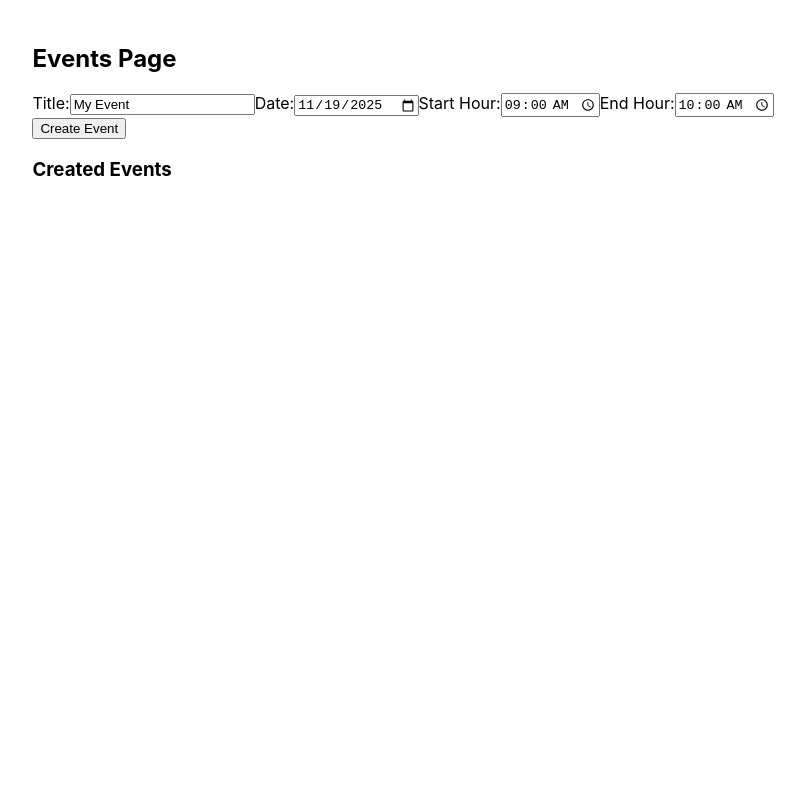
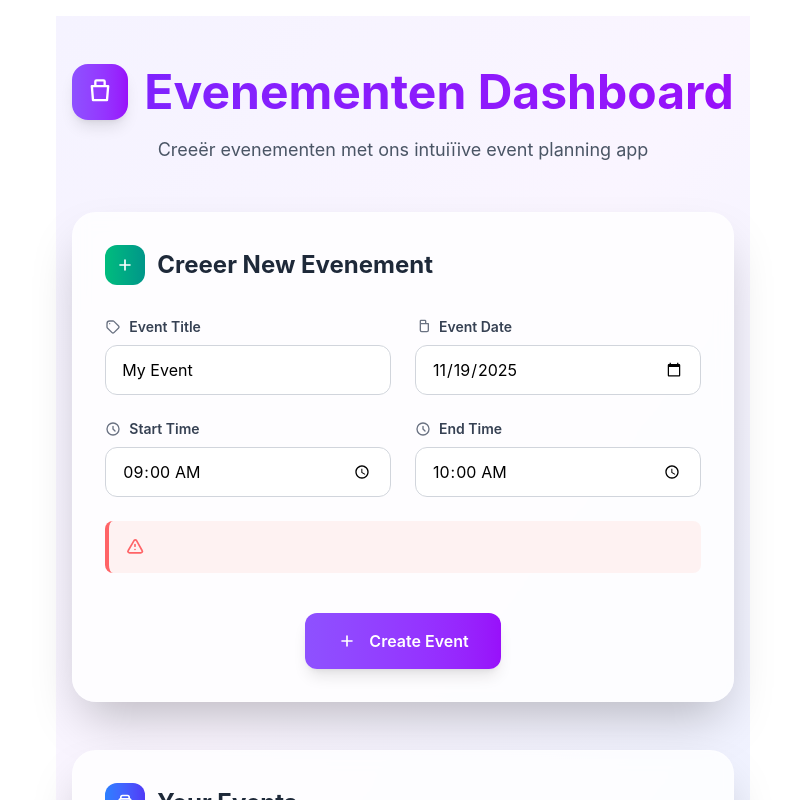
Before and after one commit to cdijkstra/CaesarForum, an Angular app: page / in a window 1280 px wide. Shown: the top 800 px of the page, without its empty margins (237-1042 px from the left). Built offline with nearby package versions, Linux system fonts and the light colour scheme.

Commit message:
tailwind

```diff
--- a/package.json
+++ b/package.json
@@ -28,7 +28,10 @@
     "@angular/forms": "^20.3.0",
     "@angular/platform-browser": "^20.3.0",
     "@angular/router": "^20.3.0",
+    "@tailwindcss/postcss": "^4.1.17",
+    "postcss": "^8.5.6",
     "rxjs": "~7.8.0",
+    "tailwindcss": "^4.1.17",
     "tslib": "^2.3.0"
   },
   "devDependencies": {
--- /dev/null
+++ b/postcss.config.js
@@ -0,0 +1,6 @@
+module.exports = {
+  plugins: {
+    '@tailwindcss/postcss': {},
+    autoprefixer: {},
+  }
+};
--- a/src/app/app.ts
+++ b/src/app/app.ts
@@ -1,10 +1,9 @@
 import { Component, signal } from '@angular/core';
 import { RouterOutlet } from '@angular/router';
-import {EventsComponent} from "./events/events";
 
 @Component({
   selector: 'app-root',
-    imports: [RouterOutlet, EventsComponent],
+    imports: [RouterOutlet],
   templateUrl: './app.html',
   styleUrl: './app.scss'
 })
--- a/src/app/events/events.html
+++ b/src/app/events/events.html
@@ -1,40 +1,193 @@
-<section class="events-page">
-  <h2>Events Page</h2>
-  <form (ngSubmit)="onSubmit()" class="event-form">
-    <label for="title">Title:</label>
-    <input id="title" type="text" [value]="title()" (input)="setTitle($event.target.value)" required />
+<div class="min-h-screen bg-gradient-to-br from-violet-50 via-purple-50 to-indigo-50 py-12 px-4">
+  <div class="max-w-4xl mx-auto">
+    <!-- Header Section -->
+    <div class="text-center mb-12">
+      <div class="inline-flex items-center gap-4 mb-4">
+        <div class="w-14 h-14 bg-gradient-to-r from-violet-500 to-purple-600 rounded-2xl flex items-center justify-center shadow-lg">
+          <svg class="w-7 h-7 text-white" fill="none" stroke="currentColor" viewBox="0 0 24 24">
+            <path stroke-linecap="round" stroke-linejoin="round" stroke-width="2" d="M8 7V3a1 1 0 011-1h6a1 1 0 011 1v4m-6 0h6m-6 0V7m6 0V7M5 7h14l-1 12H6L5 7z"/>
+          </svg>
+        </div>
+        <h2 class="text-5xl font-bold bg-gradient-to-r from-violet-600 to-purple-600 bg-clip-text text-transparent">
+          Evenementen Dashboard
+        </h2>
+      </div>
+      <p class="text-gray-600 text-lg max-w-2xl mx-auto">
+        Creeër evenementen met ons intuiïive event planning app
+      </p>
+    </div>
 
-    <label for="date">Date:</label>
-    <input id="date" type="date" [value]="date()" (input)="setDate($event.target.value)" required />
+    <!-- Event Creation Form -->
+    <div class="bg-white/80 backdrop-blur-sm rounded-3xl shadow-2xl border border-white/20 p-8 mb-12">
+      <div class="flex items-center gap-3 mb-8">
+        <div class="w-10 h-10 bg-gradient-to-r from-emerald-500 to-teal-600 rounded-xl flex items-center justify-center">
+          <svg class="w-5 h-5 text-white" fill="none" stroke="currentColor" viewBox="0 0 24 24">
+            <path stroke-linecap="round" stroke-linejoin="round" stroke-width="2" d="M12 6v6m0 0v6m0-6h6m-6 0H6"/>
+          </svg>
+        </div>
+        <h3 class="text-2xl font-bold text-gray-800">Creeer New Evenement</h3>
+      </div>
 
-    <label for="startHour">Start Hour:</label>
-    <input id="startHour" type="time" step="1800" [value]="startHour()" (input)="setStartHour($event.target.value)" required />
+      <form (ngSubmit)="onSubmit()" class="space-y-6">
+        <div class="grid grid-cols-1 md:grid-cols-2 gap-6">
+          <!-- Title Field -->
+          <div class="space-y-2">
+            <label for="title" class="block text-sm font-semibold text-gray-700 flex items-center gap-2">
+              <svg class="w-4 h-4 text-gray-500" fill="none" stroke="currentColor" viewBox="0 0 24 24">
+                <path stroke-linecap="round" stroke-linejoin="round" stroke-width="2" d="M7 7h.01M7 3h5c.512 0 1.024.195 1.414.586l7 7a2 2 0 010 2.828l-7 7a2 2 0 01-2.828 0l-7-7A1.994 1.994 0 013 12V7a4 4 0 014-4z"/>
+              </svg>
+              Event Title
+            </label>
+            <input
+              id="title"
+              type="text"
+              [value]="title()"
+              (input)="setTitle($event.target.value)"
+              required
+              class="w-full px-4 py-3 border border-gray-300 rounded-xl focus:ring-4 focus:ring-violet-100 focus:border-violet-500 transition-all duration-200 bg-white/80 backdrop-blur-sm placeholder-gray-400"
+              placeholder="Enter event title..."
+            />
+          </div>
 
-    <label for="endHour">End Hour:</label>
-    <input id="endHour" type="time" step="1800" [value]="endHour()" (input)="setEndHour($event.target.value)" required />
+          <!-- Date Field -->
+          <div class="space-y-2">
+            <label for="date" class="block text-sm font-semibold text-gray-700 flex items-center gap-2">
+              <svg class="w-4 h-4 text-gray-500" fill="none" stroke="currentColor" viewBox="0 0 24 24">
+                <path stroke-linecap="round" stroke-linejoin="round" stroke-width="2" d="M8 7V3a1 1 0 011-1h6a1 1 0 011 1v4m-8 0v10a2 2 0 002 2h8a2 2 0 002-2V7H8z"/>
+              </svg>
+              Event Date
+            </label>
+            <input
+              id="date"
+              type="date"
+              [value]="date()"
+              (input)="setDate($event.target.value)"
+              required
+              class="w-full px-4 py-3 border border-gray-300 rounded-xl focus:ring-4 focus:ring-violet-100 focus:border-violet-500 transition-all duration-200 bg-white/80 backdrop-blur-sm"
+            />
+          </div>
 
-    @if (!errorMessage()) {
-        <div class="error-message">{{ errorMessage() }}</div>
-        <button type="submit" [disabled]="!isFormValid()">Create Event</button>
+          <!-- Start Time Field -->
+          <div class="space-y-2">
+            <label for="startHour" class="block text-sm font-semibold text-gray-700 flex items-center gap-2">
+              <svg class="w-4 h-4 text-gray-500" fill="none" stroke="currentColor" viewBox="0 0 24 24">
+                <path stroke-linecap="round" stroke-linejoin="round" stroke-width="2" d="M12 8v4l3 3m6-3a9 9 0 11-18 0 9 9 0 0118 0z"/>
+              </svg>
+              Start Time
+            </label>
+            <input
+              id="startHour"
+              type="time"
+              step="1800"
+              [value]="startHour()"
+              (input)="setStartHour($event.target.value)"
+              required
+              class="w-full px-4 py-3 border border-gray-300 rounded-xl focus:ring-4 focus:ring-violet-100 focus:border-violet-500 transition-all duration-200 bg-white/80 backdrop-blur-sm"
+            />
+          </div>
+
+          <!-- End Time Field -->
+          <div class="space-y-2">
+            <label for="endHour" class="block text-sm font-semibold text-gray-700 flex items-center gap-2">
+              <svg class="w-4 h-4 text-gray-500" fill="none" stroke="currentColor" viewBox="0 0 24 24">
+                <path stroke-linecap="round" stroke-linejoin="round" stroke-width="2" d="M12 8v4l3 3m6-3a9 9 0 11-18 0 9 9 0 0118 0z"/>
+              </svg>
+              End Time
+            </label>
+            <input
+              id="endHour"
+              type="time"
+              step="1800"
+              [value]="endHour()"
+              (input)="setEndHour($event.target.value)"
+              required
+              class="w-full px-4 py-3 border border-gray-300 rounded-xl focus:ring-4 focus:ring-violet-100 focus:border-violet-500 transition-all duration-200 bg-white/80 backdrop-blur-sm"
+            />
+          </div>
+        </div>
+
+        <!-- Error Message -->
+        @if (!errorMessage()) {
+          <div class="bg-red-50 border-l-4 border-red-400 p-4 rounded-lg">
+            <div class="flex items-center">
+              <svg class="w-5 h-5 text-red-400 mr-3" fill="none" stroke="currentColor" viewBox="0 0 24 24">
+                <path stroke-linecap="round" stroke-linejoin="round" stroke-width="2" d="M12 9v2m0 4h.01m-6.938 4h13.856c1.54 0 2.502-1.667 1.732-2.5L13.732 4c-.77-.833-1.964-.833-2.732 0L3.732 16.5c-.77.833.192 2.5 1.732 2.5z"/>
+              </svg>
+              <p class="text-red-700 font-medium">{{ errorMessage() }}</p>
+            </div>
+          </div>
+        }
+
+        <!-- Submit Button -->
+        <div class="flex justify-center pt-4">
+          <button
+            type="submit"
+            [disabled]="!isFormValid()"
+            class="bg-gradient-to-r from-violet-500 to-purple-600 hover:from-violet-600 hover:to-purple-700 text-white font-semibold py-4 px-8 rounded-xl transition-all duration-200 transform hover:scale-105 disabled:opacity-50 disabled:cursor-not-allowed disabled:hover:scale-100 shadow-lg hover:shadow-xl flex items-center gap-3"
+          >
+            <svg class="w-5 h-5" fill="none" stroke="currentColor" viewBox="0 0 24 24">
+              <path stroke-linecap="round" stroke-linejoin="round" stroke-width="2" d="M12 6v6m0 0v6m0-6h6m-6 0H6"/>
+            </svg>
+            Create Event
+          </button>
+        </div>
+      </form>
+    </div>
+
+    <!-- Events List -->
+    @if (events()) {
+      <div class="bg-white/80 backdrop-blur-sm rounded-3xl shadow-2xl border border-white/20 p-8">
+        <div class="flex items-center gap-3 mb-8">
+          <div class="w-10 h-10 bg-gradient-to-r from-blue-500 to-indigo-600 rounded-xl flex items-center justify-center">
+            <svg class="w-5 h-5 text-white" fill="none" stroke="currentColor" viewBox="0 0 24 24">
+              <path stroke-linecap="round" stroke-linejoin="round" stroke-width="2" d="M19 11H5m14 0a2 2 0 012 2v6a2 2 0 01-2 2H5a2 2 0 01-2-2v-6a2 2 0 012-2m14 0V9a2 2 0 00-2-2M5 11V9a2 2 0 012-2m0 0V5a2 2 0 012-2h6a2 2 0 012 2v2M7 7h10"/>
+            </svg>
+          </div>
+          <h3 class="text-2xl font-bold text-gray-800">Your Events</h3>
+        </div>
+
+        <div class="grid gap-4">
+          @for (event of events(); track event.date) {
+            <div class="group">
+              <a [routerLink]="['/', event.date]" class="block">
+                <div class="bg-gradient-to-r from-white to-gray-50 hover:from-violet-50 hover:to-purple-50 rounded-2xl p-6 border border-gray-200 hover:border-violet-300 transition-all duration-200 hover:shadow-lg transform hover:-translate-y-1">
+                  <div class="flex items-center justify-between">
+                    <div class="flex items-center gap-4">
+                      <div class="w-12 h-12 bg-gradient-to-r from-violet-400 to-purple-500 rounded-xl flex items-center justify-center text-white font-bold text-lg shadow-md">
+                        {{ event.date | date:'d' }}
+                      </div>
+                      <div>
+                        <h4 class="text-xl font-bold text-gray-900 group-hover:text-violet-700 transition-colors duration-200">
+                          {{ event.title }}
+                        </h4>
+                        <div class="flex items-center gap-4 mt-2">
+                          <span class="inline-flex items-center gap-1 px-3 py-1 rounded-full text-sm font-medium bg-blue-100 text-blue-800">
+                            <svg class="w-3 h-3" fill="none" stroke="currentColor" viewBox="0 0 24 24">
+                              <path stroke-linecap="round" stroke-linejoin="round" stroke-width="2" d="M8 7V3a1 1 0 011-1h6a1 1 0 011 1v4m-8 0v10a2 2 0 002 2h8a2 2 0 002-2V7H8z"/>
+                            </svg>
+                            {{ event.date | date:'MMM d, y' }}
+                          </span>
+                          <span class="inline-flex items-center gap-1 px-3 py-1 rounded-full text-sm font-medium bg-emerald-100 text-emerald-800">
+                            <svg class="w-3 h-3" fill="none" stroke="currentColor" viewBox="0 0 24 24">
+                              <path stroke-linecap="round" stroke-linejoin="round" stroke-width="2" d="M12 8v4l3 3m6-3a9 9 0 11-18 0 9 9 0 0118 0z"/>
+                            </svg>
+                            {{ event.startHour }} - {{ event.endHour }}
+                          </span>
+                        </div>
+                      </div>
+                    </div>
+                    <div class="opacity-0 group-hover:opacity-100 transition-opacity duration-200">
+                      <svg class="w-6 h-6 text-violet-500" fill="none" stroke="currentColor" viewBox="0 0 24 24">
+                        <path stroke-linecap="round" stroke-linejoin="round" stroke-width="2" d="M9 5l7 7-7 7"/>
+                      </svg>
+                    </div>
+                  </div>
+                </div>
+              </a>
+            </div>
+          }
+        </div>
+      </div>
     }
-    @else {
-      console.log(errorMessage());
-    }
-  </form>
-
-  @if (events())
-  {
-      <div class="event-list">
-        <h3>Created Events</h3>
-        <ul>
-          @for (event of events(); track event.date) {
-            <li>
-              <a [routerLink]="['/', event.date]">
-                <strong>{{ event.title }}</strong> — {{ event.date }} ({{ event.startHour }} - {{ event.endHour }})
-              </a>
-            </li>
-          }
-        </ul>
-      </div>
-  }
-</section>
+  </div>
+</div>
--- a/src/styles.scss
+++ b/src/styles.scss
@@ -1 +1 @@
-/* You can add global styles to this file, and also import other style files */
+@import "tailwindcss";
```
Also changed, not shown: .postcssrc.json (added), 1 other file (tests, documents, lock files or other folders).
